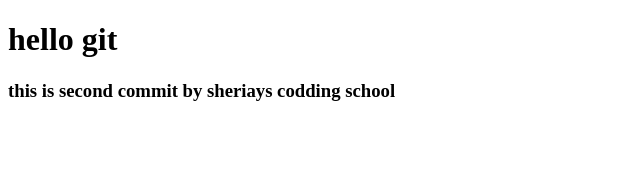
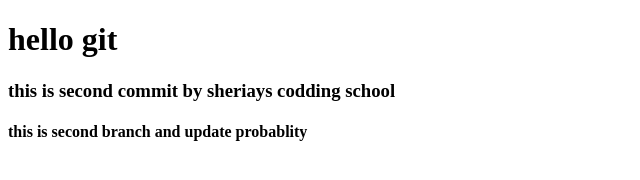
Before and after one commit to lokendrapandey/gitdemolp, a plain HTML site: page index.html in a window 1280 px wide. Shown: the whole page, without its empty margins (0-640 px from the left). Drawn offline with Linux system fonts and the light colour scheme.

Commit message:
Update index.html

```diff
--- a/index.html
+++ b/index.html
@@ -8,5 +8,6 @@
 <body>
     <h1>hello git</h1>
     <h3>this is second commit by sheriays codding school</h3>
+    <h4>this is second branch and update probablity </h4>
 </body>
 </html>
```
